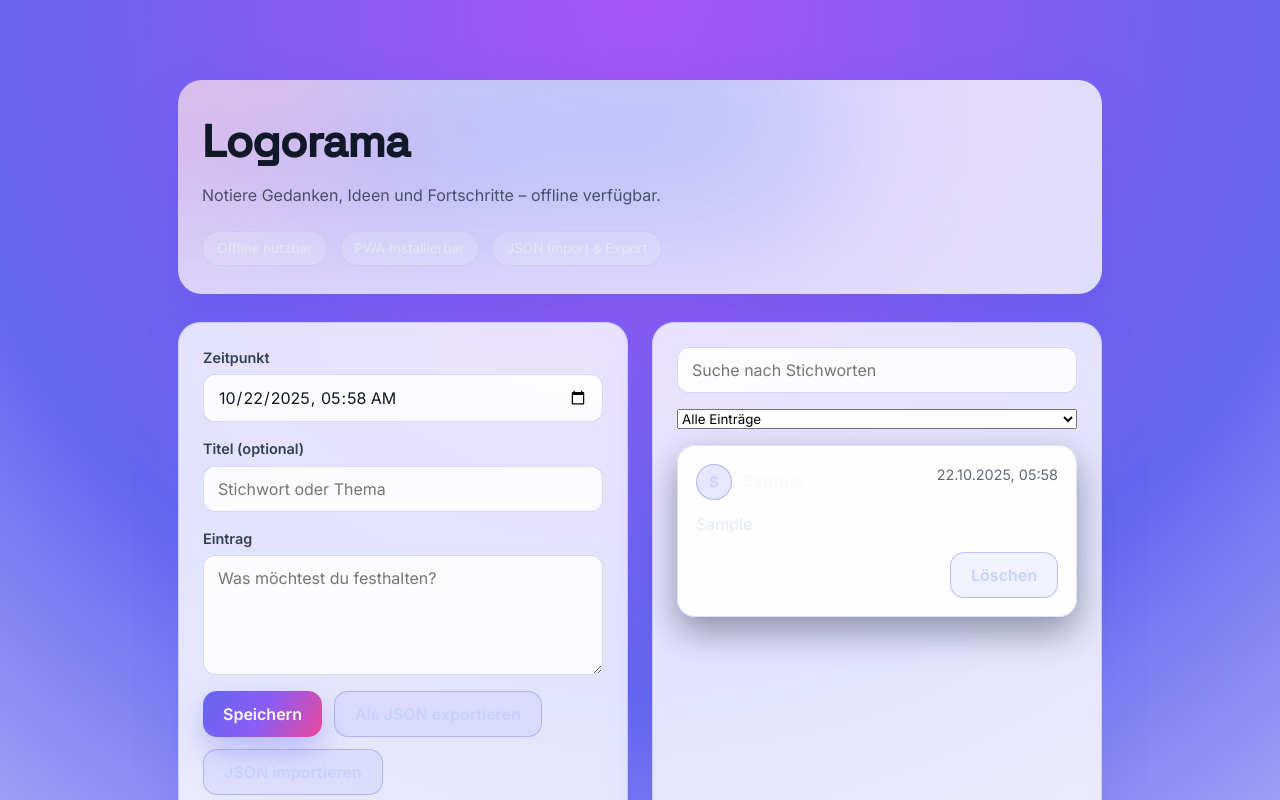
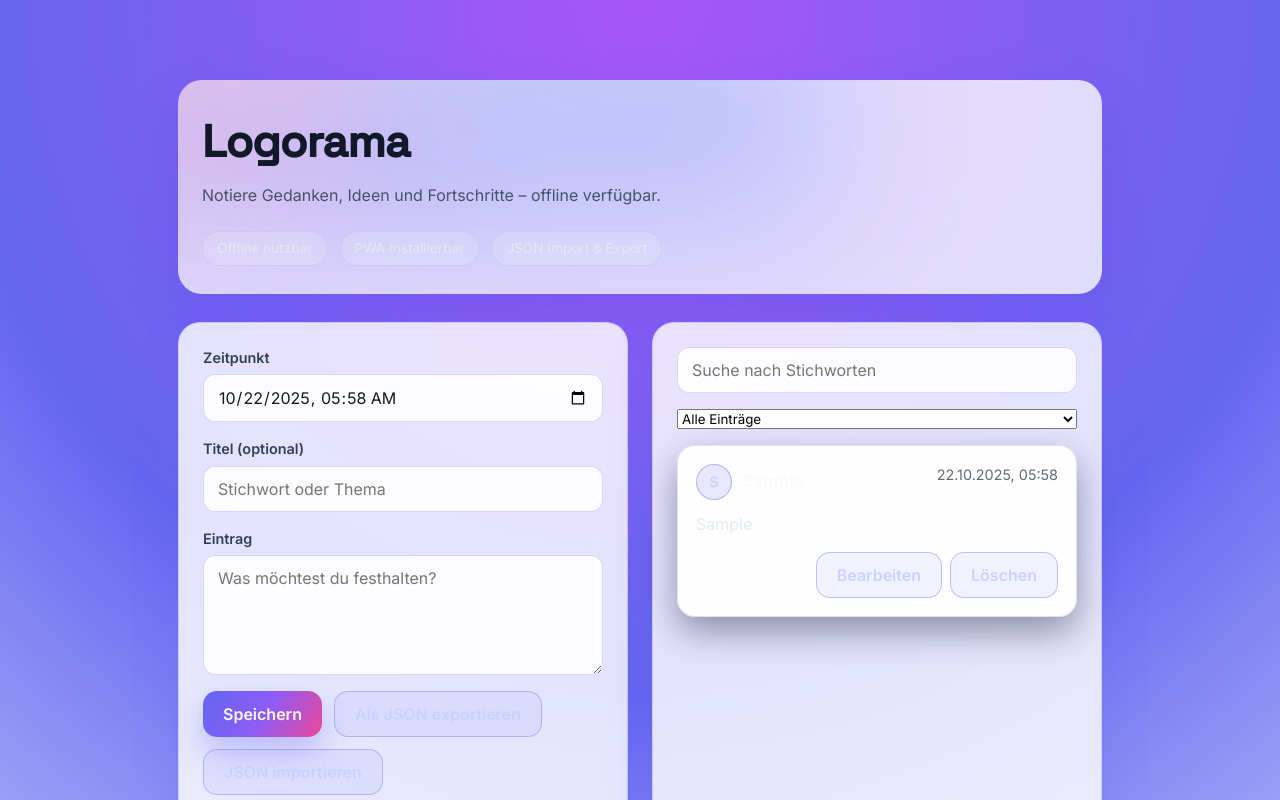
Before and after one commit to Web-Developer-DB/Logorama, a React (Vite) app: page / in a window 1280 px wide. Both pictures are taken after typing "Sample", "Sample" into the empty fields and a click on the button "Speichern". Shown: the top 800 px of the page. Built offline with nearby package versions, Linux system fonts and the light colour scheme.

Commit message:
Add inline editing for log entries

```diff
--- a/src/App.jsx
+++ b/src/App.jsx
@@ -316,6 +316,24 @@ const App = () => {
   };
 
   /**
+   * Aktualisiert einen bestehenden Eintrag und stempelt das Bearbeitungsdatum neu.
+   */
+  const handleUpdate = (id, updates) => {
+    setEntries((prev) =>
+      prev.map((entry) => {
+        if (entry.id !== id) {
+          return entry;
+        }
+        return {
+          ...entry,
+          ...updates,
+          editedAt: new Date().toISOString()
+        };
+      })
+    );
+  };
+
+  /**
    * Stellt einen Eintrag aus dem Papierkorb wieder her und entfernt den Löschstempel.
    */
   const handleRestore = (id) => {
@@ -463,7 +481,11 @@ const App = () => {
               onFilterChange={setFilter}
             />
 
-            <ActiveEntriesSection entries={filteredEntries} onDelete={handleDelete} />
+            <ActiveEntriesSection
+              entries={filteredEntries}
+              onDelete={handleDelete}
+              onUpdate={handleUpdate}
+            />
           </section>
 
           <TrashSection
--- a/src/components/ActiveEntriesSection.jsx
+++ b/src/components/ActiveEntriesSection.jsx
@@ -9,7 +9,7 @@ import EntryCard from "./EntryCard.jsx";
  * - Kapselt die Akkordeon-Logik für ältere Einträge (5er-Gruppen, „Weiter“-Button).
  * - Delegiert Löschaktionen an die übergebenen Handler.
  */
-const ActiveEntriesSection = ({ entries, onDelete }) => {
+const ActiveEntriesSection = ({ entries, onDelete, onUpdate }) => {
   const [isAccordionOpen, setIsAccordionOpen] = useState(false);
   const [visibleCount, setVisibleCount] = useState(5);
 
@@ -49,7 +49,9 @@ const ActiveEntriesSection = ({ entries, onDelete }) => {
 
   return (
     <div className="log-list">
-      {latestEntry ? <EntryCard entry={latestEntry} onDelete={onDelete} /> : null}
+      {latestEntry ? (
+        <EntryCard entry={latestEntry} onDelete={onDelete} onUpdate={onUpdate} />
+      ) : null}
 
       {olderEntries.length ? (
         <div className={`accordion ${isAccordionOpen ? "open" : ""}`}>
@@ -63,7 +65,12 @@ const ActiveEntriesSection = ({ entries, onDelete }) => {
           {isAccordionOpen ? (
             <div className="accordion-panel">
               {visibleOlderEntries.map((entry) => (
-                <EntryCard key={entry.id} entry={entry} onDelete={onDelete} />
+                <EntryCard
+                  key={entry.id}
+                  entry={entry}
+                  onDelete={onDelete}
+                  onUpdate={onUpdate}
+                />
               ))}
 
               {hasMoreOlderEntries ? (
--- a/src/components/EntryCard.jsx
+++ b/src/components/EntryCard.jsx
@@ -1,3 +1,4 @@
+import { useEffect, useState } from "react";
 import ConfirmButton from "./ConfirmButton.jsx";
 
 // Ermittelt das Initial für den Avatar-Kringel – bevorzugt Titel, sonst Content.
@@ -17,7 +18,45 @@ const formatDate = (isoString) =>
  * Präsentationskomponente für einen einzelnen Logeintrag.
  * Der Löschen-Button nutzt eine zweistufige Bestätigung und delegiert die finale Aktion nach außen.
  */
-const EntryCard = ({ entry, onDelete }) => (
+const EntryCard = ({ entry, onDelete, onUpdate }) => {
+  const [isEditing, setIsEditing] = useState(false);
+  const [draftTitle, setDraftTitle] = useState(entry.title ?? "");
+  const [draftContent, setDraftContent] = useState(entry.content ?? "");
+
+  useEffect(() => {
+    if (!isEditing) {
+      setDraftTitle(entry.title ?? "");
+      setDraftContent(entry.content ?? "");
+    }
+  }, [entry.title, entry.content, isEditing]);
+
+  const handleToggleEdit = () => {
+    if (!isEditing) {
+      setIsEditing(true);
+      return;
+    }
+
+    const nextTitle = draftTitle.trim();
+    const nextContent = draftContent.trim();
+
+    if (!nextContent) {
+      return;
+    }
+
+    // Kein Persist nötig, wenn sich nichts geändert hat.
+    if (nextTitle === (entry.title ?? "") && nextContent === (entry.content ?? "")) {
+      setIsEditing(false);
+      return;
+    }
+
+    onUpdate?.(entry.id, {
+      title: nextTitle,
+      content: nextContent
+    });
+    setIsEditing(false);
+  };
+
+  return (
     <article className="log-entry">
       <header>
         <div style={{ display: "flex", alignItems: "center", gap: "10px" }}>
@@ -39,12 +78,66 @@ const EntryCard = ({ entry, onDelete }) => (
           >
             {getInitial(entry)}
           </span>
+          {isEditing ? (
+            <input
+              type="text"
+              value={draftTitle}
+              onChange={(event) => setDraftTitle(event.target.value)}
+              placeholder="Ohne Titel"
+              maxLength={120}
+              style={{
+                flex: 1,
+                background: "rgba(15, 23, 42, 0.35)",
+                border: "1px solid rgba(99, 102, 241, 0.25)",
+                borderRadius: "12px",
+                padding: "8px 10px",
+                color: "inherit",
+                fontWeight: 600
+              }}
+            />
+          ) : (
             <strong>{entry.title || "Ohne Titel"}</strong>
+          )}
         </div>
         <time dateTime={entry.createdAt}>{formatDate(entry.createdAt)}</time>
       </header>
+      {isEditing ? (
+        <textarea
+          value={draftContent}
+          onChange={(event) => setDraftContent(event.target.value)}
+          placeholder="Eintrag bearbeiten"
+          style={{
+            width: "100%",
+            minHeight: "120px",
+            marginTop: "12px",
+            borderRadius: "14px",
+            border: "1px solid rgba(99, 102, 241, 0.25)",
+            background: "rgba(15, 23, 42, 0.35)",
+            color: "inherit",
+            padding: "12px 16px",
+            fontSize: "0.95rem",
+            resize: "vertical"
+          }}
+        />
+      ) : (
         <p>{entry.content}</p>
-    <footer>
+      )}
+      <footer
+        style={{
+          display: "flex",
+          gap: "8px",
+          flexWrap: "nowrap",
+          alignItems: "center"
+        }}
+      >
+        <button
+          type="button"
+          className={isEditing ? "primary" : "secondary"}
+          onClick={handleToggleEdit}
+          disabled={isEditing && !draftContent.trim()}
+        >
+          {isEditing ? "Speichern" : "Bearbeiten"}
+        </button>
         <ConfirmButton
           initialLabel="Löschen"
           confirmLabel="Endgültig löschen"
@@ -56,5 +149,6 @@ const EntryCard = ({ entry, onDelete }) => (
       </footer>
     </article>
   );
+};
 
 export default EntryCard;
```
Lines whose indentation alone changed are shown as unchanged.
